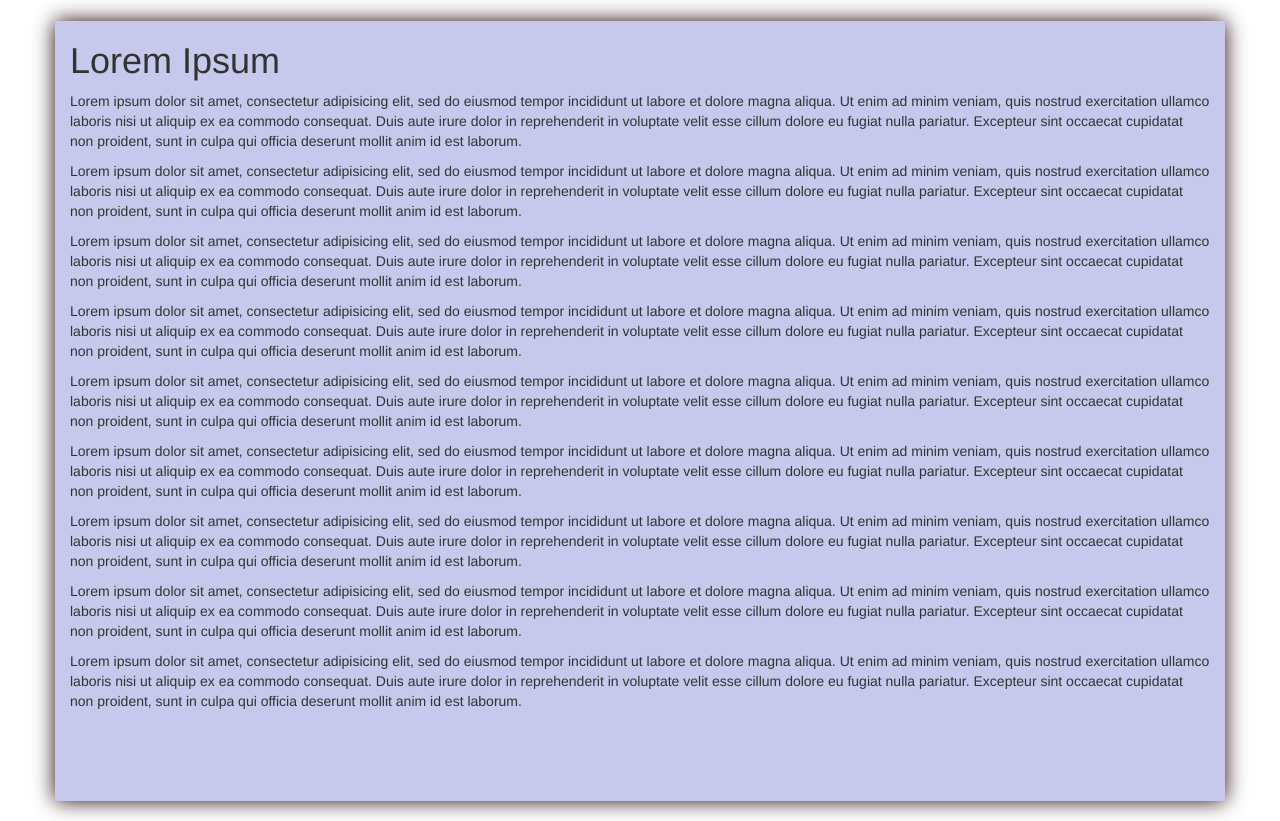
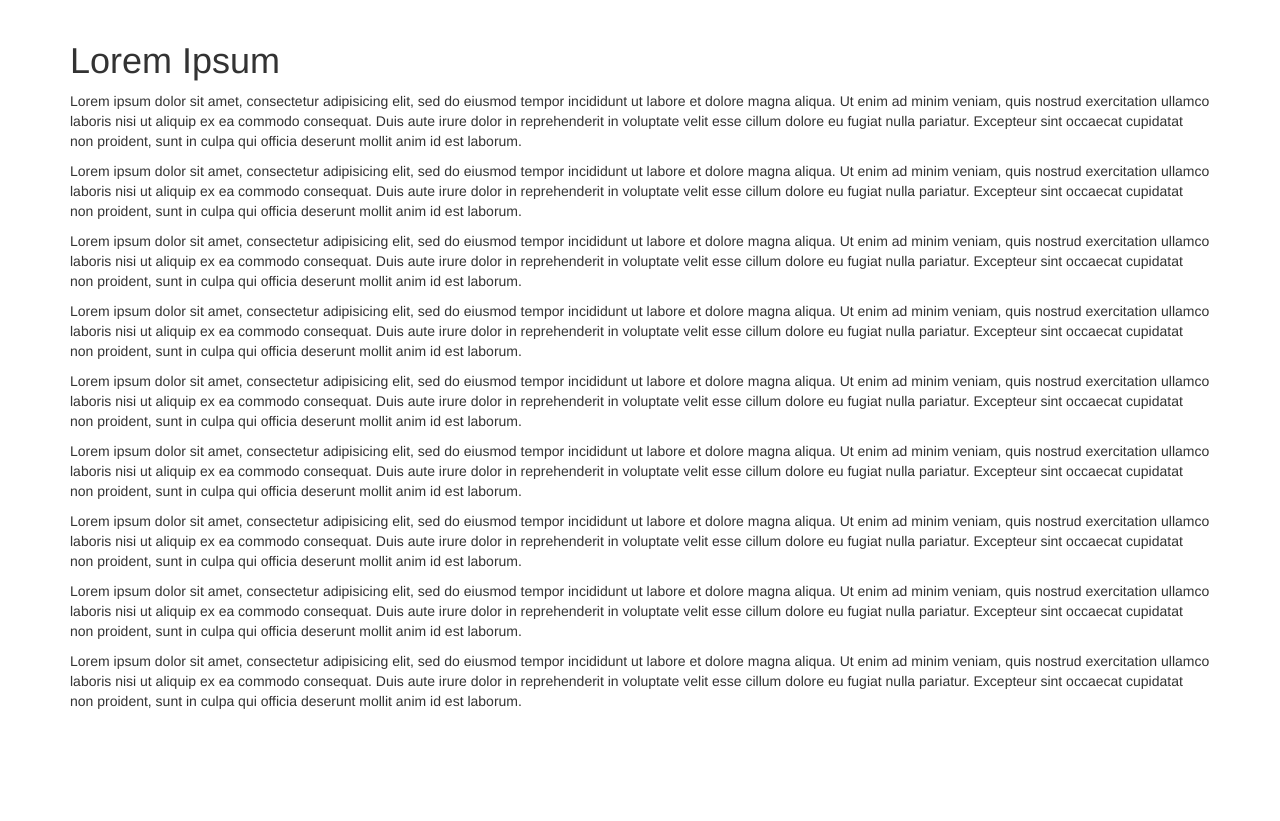
Before and after one commit to michaelkelly322/CreativeUncommon, a Rails app: page / in a window 1280 px wide. Shown: the part 109-930 px from the top of the page. Run offline with Rails 7, Linux system fonts and the light colour scheme; style sheets or scripts are compiled from the project's sources; some libraries are stand-ins or nearby versions.

Commit message:
Removed panel styling from main container

```diff
--- a/app/assets/stylesheets/framework_and_overrides.css.scss
+++ b/app/assets/stylesheets/framework_and_overrides.css.scss
@@ -86,12 +86,12 @@ img {
 // to make views framework-neutral
 main {
   @extend .container;
-  background-color: $creative-purp-l;
+  //background-color: $creative-purp-l;
   padding-bottom: 80px;
 
   margin-top: 130px; // accommodate the navbar
   margin-bottom: 20px;
-  box-shadow: 0 0 20px $color-comp-d;
+  //box-shadow: 0 0 20px $color-comp-d;
 
 
   }
```
